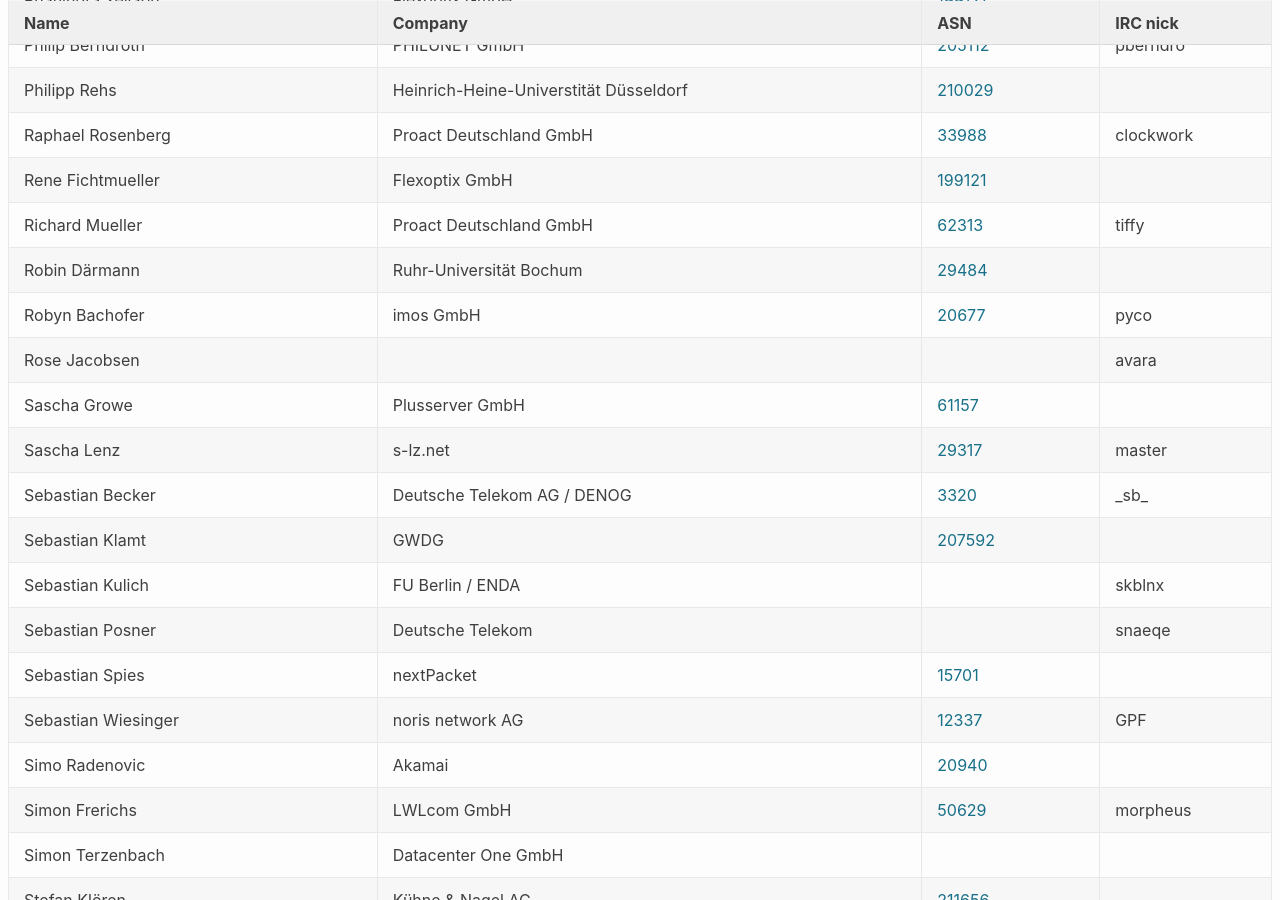
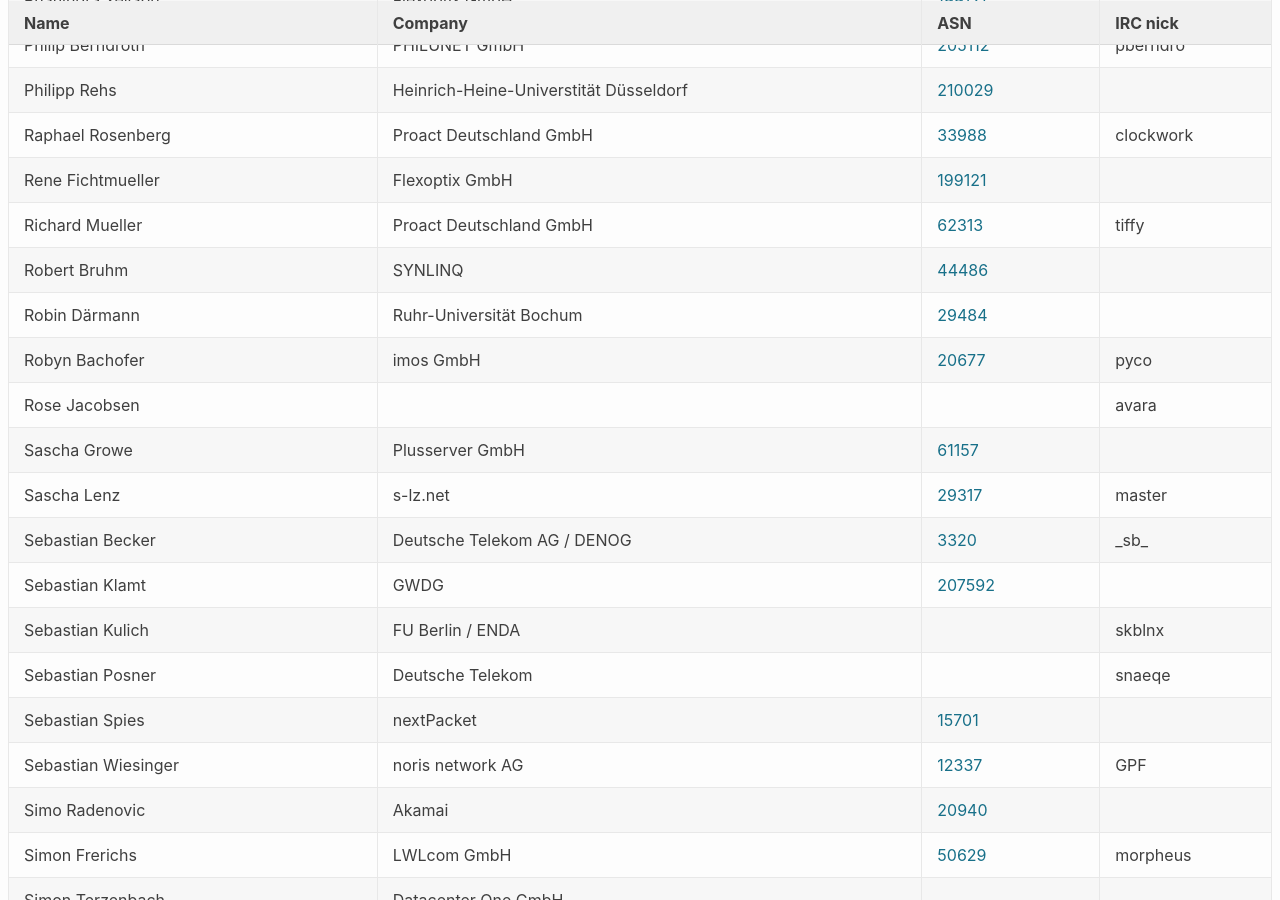
Before and after one commit to denog/pretix-attendeelist, a Jekyll site: the page built from denog14/index.md, in a window 1280 px wide and 900 px high, scrolled down 4654 px. Built offline with Jekyll 4.4.1, drawn with Linux system fonts in a browser that asks for light colours.

Commit message:
Latest data: Fri Oct  7 13:29:48 UTC 2022

```diff
--- a/_data/attendees_denog14_onsite.json
+++ b/_data/attendees_denog14_onsite.json
@@ -630,6 +630,12 @@
     "asn": "62313"
   },
   {
+    "name": "Robert Bruhm",
+    "company": "SYNLINQ",
+    "irc": null,
+    "asn": "44486"
+  },
+  {
     "name": "Robin Därmann",
     "company": "Ruhr-Universität Bochum",
     "irc": null,
```
